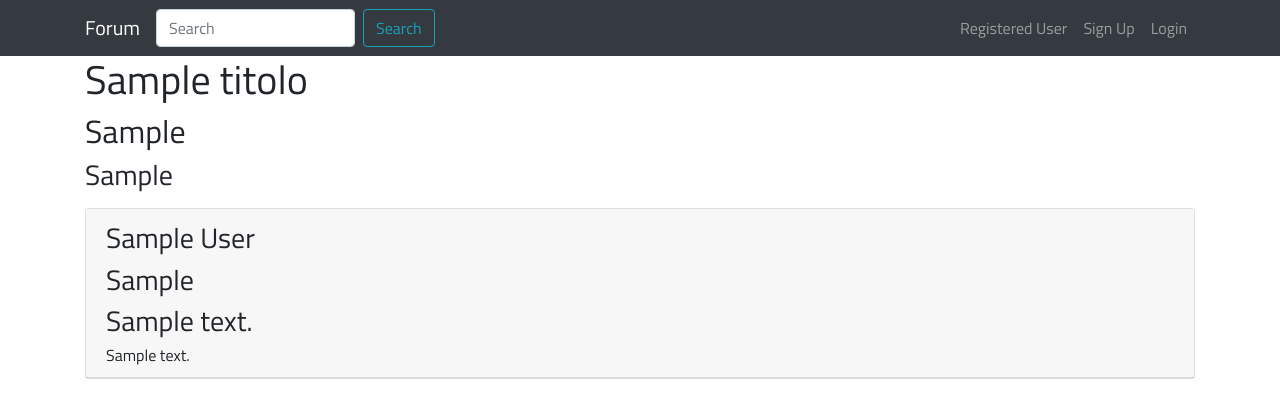
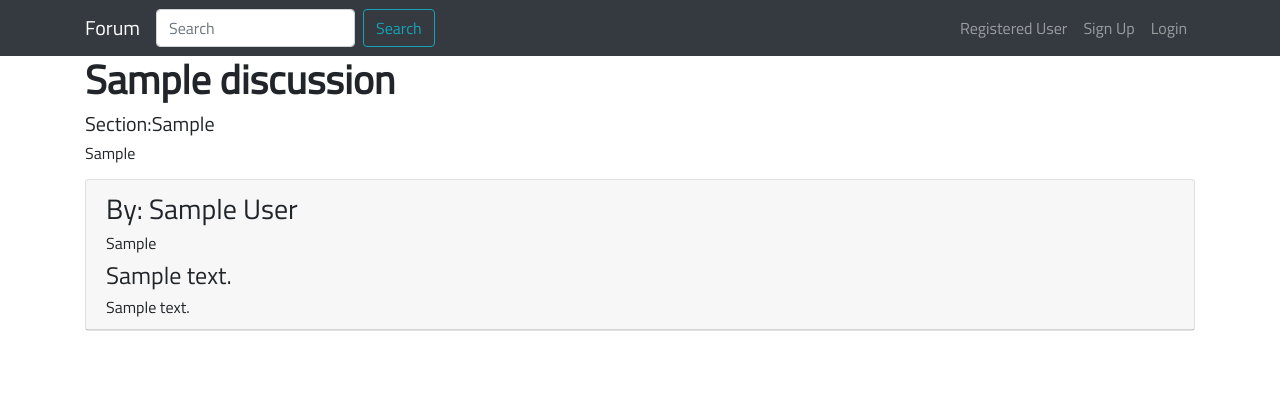
Before and after one commit to Plaoo/django_forum, a Django app: template django_forum/forum/templates/forum/single_discussion.html in a window 1280 px wide. Shown: the top 418 px of the page. Run offline with Django 3.2, Linux system fonts and the light colour scheme; the template is opened without the code that fills it: most values are stand-ins (such as "Sample title", 1, 10 or a date in 2020); some libraries are stand-ins or nearby versions.

Commit message:
Fix layout

```diff
--- a/django_forum/forum/templates/forum/single_discussion.html
+++ b/django_forum/forum/templates/forum/single_discussion.html
@@ -1,19 +1,19 @@
 {% extends 'base.html' %}
 {% load crispy_forms_tags %}
 
-{% block head_title %}{{ block.super }} - Create a Discussion{% endblock head_title %}
+{% block head_title %}{{ block.super }}{% endblock head_title %}
 
 {% block content %}
 
 {% for post in posts_discussion %}
-<h1>{{ discussion.titolo }}</h1>
-<h2>{{ discussion.data_creation }}</h2>
-<h3> {{ discussion.posts_discussion }}</h3>
+<h1><strong>{{ discussion.title }}</strong></h1>
+<h5> Section:{{ discussion.section_membership }}</h5>
+<h6>{{ discussion.data_creation }}</h6>
 <div class="card my-3">
     <div class="card-header">
-        <h3>{{ post.author_post }}</h3>
-        <h3>{{ post.data_creation }}</h3>
-        <h3>{{ post.content }}</h3>
+        <h3>By: {{ post.author_post }}</h3>
+        <h6>{{ post.data_creation }}</h6>
+        <h4>{{ post.content }}</h4>
 
 
         <h6 class="card-text">{{ section.description }}</h6>
```
Also changed, not shown: django_forum/db.sqlite3, django_forum/forum/models.py (line endings or trailing spaces), django_forum/forum/views.py (line endings or trailing spaces).
